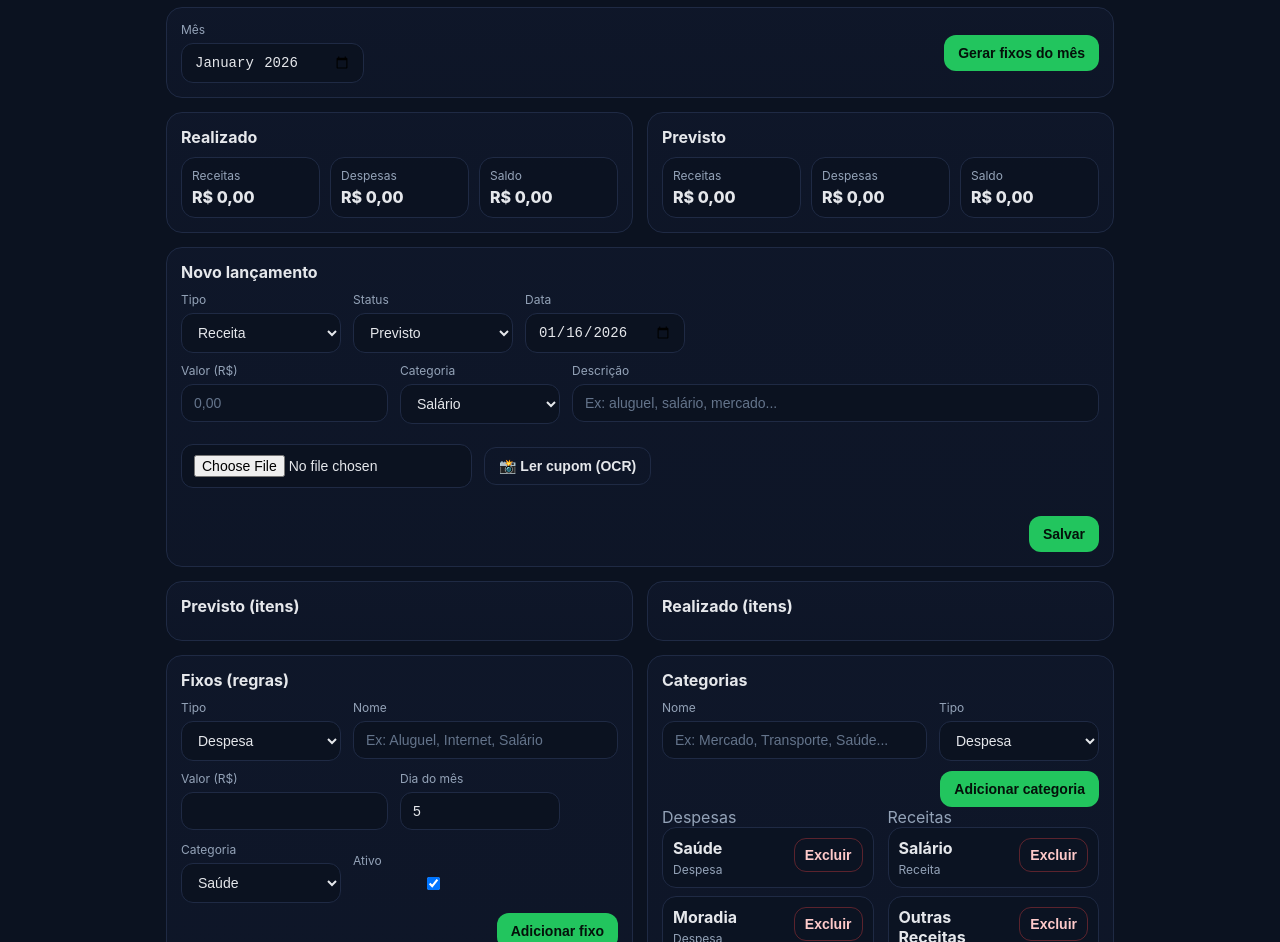
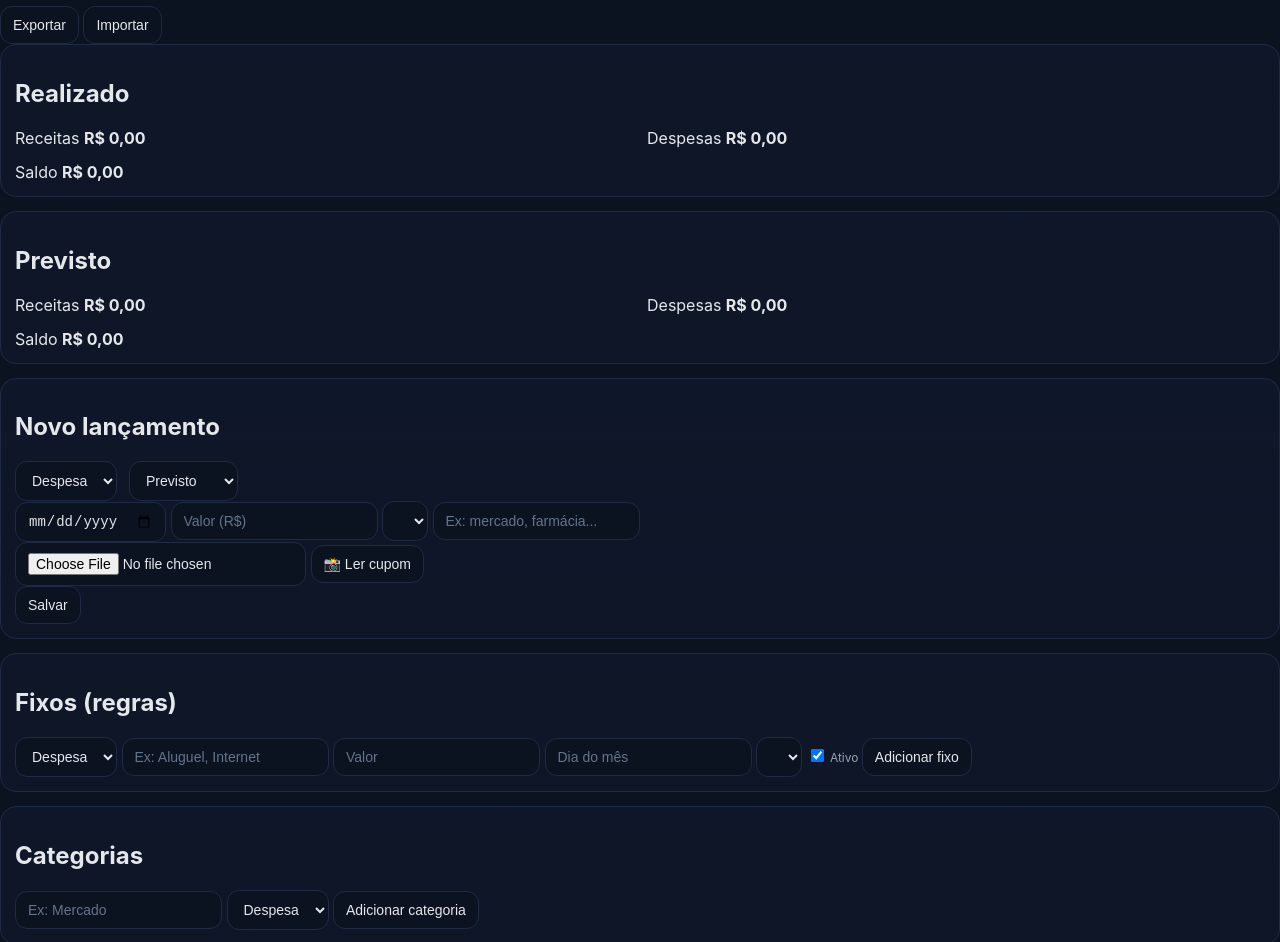
Before and after one commit to thiagocaceresdasilva-dotcom/Financas-pwa, a plain HTML site: page index.html in a window 1280 px wide. Shown: the part 76-1018 px from the top of the page. Drawn offline with Linux system fonts and the light colour scheme.

Commit message:
Update index.html

```diff
--- a/index.html
+++ b/index.html
@@ -1,249 +1,124 @@
-<!doctype html>
+<!DOCTYPE html>
 <html lang="pt-BR">
 <head>
-  <meta charset="utf-8" />
-  <meta name="viewport" content="width=device-width,initial-scale=1,viewport-fit=cover" />
-  <meta name="theme-color" content="#111827" />
+  <meta charset="UTF-8" />
+  <meta name="viewport" content="width=device-width, initial-scale=1.0" />
   <title>Finanças</title>
 
-  <link rel="manifest" href="./manifest.json" />
-  <link rel="stylesheet" href="./styles.css" />
+  <link rel="manifest" href="manifest.json">
+  <link rel="stylesheet" href="styles.css">
 
-  <!-- OCR (Cupom) -->
-  <script src="https://unpkg.com/tesseract.js@5/dist/tesseract.min.js"></script>
+  <meta name="theme-color" content="#0b1220">
 </head>
+<body>
 
-<body>
-  <header class="topbar">
-    <div class="topbar__title">Finanças</div>
-    <div class="topbar__actions">
-      <button id="btnExport" class="btn btn--ghost" type="button">Exportar</button>
-
-      <label class="btn btn--ghost" for="fileImport">Importar</label>
-      <input id="fileImport" type="file" accept="application/json" hidden />
+<header class="top">
+  <h1>Finanças</h1>
+  <div class="top-actions">
+    <button id="exportar">Exportar</button>
+    <button id="importar">Importar</button>
   </div>
 </header>
 
-  <main class="container">
+<main>
 
+  <!-- RESUMO -->
   <section class="card">
-      <div class="row row--between row--center">
-        <div class="field">
-          <label>Mês</label>
-          <input id="monthPicker" type="month" />
-        </div>
-
-        <button id="btnGenerateFixos" class="btn" type="button">Gerar fixos do mês</button>
-      </div>
-    </section>
-
-    <section class="grid">
-      <div class="card">
-        <div class="card__title">Realizado</div>
-        <div class="kpis">
-          <div class="kpi">
-            <div class="kpi__label">Receitas</div>
-            <div id="realIncome" class="kpi__value">R$ 0,00</div>
-          </div>
-          <div class="kpi">
-            <div class="kpi__label">Despesas</div>
-            <div id="realExpense" class="kpi__value">R$ 0,00</div>
-          </div>
-          <div class="kpi">
-            <div class="kpi__label">Saldo</div>
-            <div id="realBalance" class="kpi__value">R$ 0,00</div>
-          </div>
-        </div>
-      </div>
-
-      <div class="card">
-        <div class="card__title">Previsto</div>
-        <div class="kpis">
-          <div class="kpi">
-            <div class="kpi__label">Receitas</div>
-            <div id="planIncome" class="kpi__value">R$ 0,00</div>
-          </div>
-          <div class="kpi">
-            <div class="kpi__label">Despesas</div>
-            <div id="planExpense" class="kpi__value">R$ 0,00</div>
-          </div>
-          <div class="kpi">
-            <div class="kpi__label">Saldo</div>
-            <div id="planBalance" class="kpi__value">R$ 0,00</div>
-          </div>
-        </div>
+    <h2>Realizado</h2>
+    <div class="grid">
+      <div>Receitas <strong id="rReceitas">R$ 0,00</strong></div>
+      <div>Despesas <strong id="rDespesas">R$ 0,00</strong></div>
+      <div>Saldo <strong id="rSaldo">R$ 0,00</strong></div>
     </div>
   </section>
 
   <section class="card">
-      <div class="card__title">Novo lançamento</div>
+    <h2>Previsto</h2>
+    <div class="grid">
+      <div>Receitas <strong id="pReceitas">R$ 0,00</strong></div>
+      <div>Despesas <strong id="pDespesas">R$ 0,00</strong></div>
+      <div>Saldo <strong id="pSaldo">R$ 0,00</strong></div>
+    </div>
+  </section>
 
-      <form id="entryForm" class="form">
+  <!-- NOVO LANÇAMENTO -->
+  <section class="card">
+    <h2>Novo lançamento</h2>
+
     <div class="row">
-          <div class="field">
-            <label>Tipo</label>
-            <select id="entryType">
-              <option value="income">Receita</option>
-              <option value="expense">Despesa</option>
+      <select id="tipo">
+        <option value="despesa">Despesa</option>
+        <option value="receita">Receita</option>
+      </select>
+
+      <select id="status">
+        <option value="previsto">Previsto</option>
+        <option value="realizado">Realizado</option>
       </select>
     </div>
 
-          <div class="field">
-            <label>Status</label>
-            <select id="entryStatus">
-              <option value="planned">Previsto</option>
-              <option value="settled">Realizado</option>
-            </select>
+    <input type="date" id="data">
+    <input type="number" id="valor" placeholder="Valor (R$)" step="0.01">
+    <select id="categoria"></select>
+    <input type="text" id="descricao" placeholder="Ex: mercado, farmácia...">
+
+    <!-- OCR -->
+    <div class="ocr-box">
+      <input type="file" id="ocrFile" accept="image/*" capture="environment">
+      <button id="lerCupom">📸 Ler cupom</button>
+      <small id="ocrStatus"></small>
     </div>
 
-          <div class="field">
-            <label>Data</label>
-            <input id="entryDate" type="date" />
-          </div>
-        </div>
-
-        <div class="row">
-          <div class="field">
-            <label>Valor (R$)</label>
-            <input id="entryAmount" type="number" step="0.01" placeholder="0,00" required />
-          </div>
-
-          <div class="field">
-            <label>Categoria</label>
-            <select id="entryCategory"></select>
-          </div>
-
-          <div class="field field--grow">
-            <label>Descrição</label>
-            <input id="entryNote" type="text" placeholder="Ex: aluguel, salário, mercado..." />
-          </div>
-        </div>
-
-        <!-- OCR CUPOM -->
-        <div class="row" style="gap:12px; align-items:center; margin-top:10px;">
-          <input id="receiptFile" type="file" accept="image/*" capture="environment" />
-          <button id="scanReceipt" class="btn btn--ghost" type="button">📸 Ler cupom (OCR)</button>
-        </div>
-        <div id="ocrStatus" class="muted" style="margin-top:8px;"></div>
-        <img id="receiptPreview" style="display:none; width:100%; margin-top:10px; border-radius:12px;" />
-
-        <div class="row row--end">
-          <button class="btn" type="submit">Salvar</button>
-        </div>
-      </form>
+    <button class="primary" id="salvar">Salvar</button>
   </section>
 
-    <section class="grid">
-      <div class="card">
-        <div class="card__title">Previsto (itens)</div>
-        <ul id="plannedList" class="list"></ul>
-      </div>
+  <!-- FIXOS -->
+  <section class="card">
+    <h2>Fixos (regras)</h2>
 
-      <div class="card">
-        <div class="card__title">Realizado (itens)</div>
-        <ul id="settledList" class="list"></ul>
-      </div>
+    <select id="fixoTipo">
+      <option value="despesa">Despesa</option>
+      <option value="receita">Receita</option>
+    </select>
+
+    <input type="text" id="fixoNome" placeholder="Ex: Aluguel, Internet">
+    <input type="number" id="fixoValor" placeholder="Valor">
+    <input type="number" id="fixoDia" placeholder="Dia do mês">
+
+    <select id="fixoCategoria"></select>
+
+    <label>
+      <input type="checkbox" id="fixoAtivo" checked>
+      Ativo
+    </label>
+
+    <button class="primary" id="addFixo">Adicionar fixo</button>
   </section>
 
-    <section class="grid">
-      <div class="card">
-        <div class="card__title">Fixos (regras)</div>
+  <!-- CATEGORIAS -->
+  <section class="card">
+    <h2>Categorias</h2>
 
-        <form id="ruleForm" class="form">
-          <div class="row">
-            <div class="field">
-              <label>Tipo</label>
-              <select id="ruleType">
-                <option value="expense">Despesa</option>
-                <option value="income">Receita</option>
+    <input type="text" id="catNome" placeholder="Ex: Mercado">
+    <select id="catTipo">
+      <option value="despesa">Despesa</option>
+      <option value="receita">Receita</option>
     </select>
-            </div>
 
-            <div class="field field--grow">
-              <label>Nome</label>
-              <input id="ruleTitle" placeholder="Ex: Aluguel, Internet, Salário" required />
-            </div>
-          </div>
+    <button class="primary" id="addCategoria">Adicionar categoria</button>
 
-          <div class="row">
-            <div class="field">
-              <label>Valor (R$)</label>
-              <input id="ruleAmount" type="number" step="0.01" required />
-            </div>
-
-            <div class="field">
-              <label>Dia do mês</label>
-              <input id="ruleDay" type="number" min="1" max="31" value="5" required />
-            </div>
-
-            <div class="field">
-              <label>Categoria</label>
-              <select id="ruleCategory"></select>
-            </div>
-
-            <div class="field field--center">
-              <label>Ativo</label>
-              <input id="ruleActive" type="checkbox" checked />
-            </div>
-          </div>
-
-          <div class="row row--end">
-            <button class="btn" type="submit">Adicionar fixo</button>
-          </div>
-        </form>
-
-        <ul id="rulesList" class="list"></ul>
-      </div>
-
-      <div class="card">
-        <div class="card__title">Categorias</div>
-
-        <form id="catForm" class="form">
-          <div class="row">
-            <div class="field field--grow">
-              <label>Nome</label>
-              <input id="catName" placeholder="Ex: Mercado, Transporte, Saúde..." required />
-            </div>
-
-            <div class="field">
-              <label>Tipo</label>
-              <select id="catType">
-                <option value="expense">Despesa</option>
-                <option value="income">Receita</option>
-              </select>
-            </div>
-          </div>
-
-          <div class="row row--end">
-            <button class="btn" type="submit">Adicionar categoria</button>
-          </div>
-        </form>
-
-        <div class="subgrid">
-          <div>
-            <div class="muted">Despesas</div>
-            <ul id="catsExpense" class="list"></ul>
-          </div>
-          <div>
-            <div class="muted">Receitas</div>
-            <ul id="catsIncome" class="list"></ul>
-          </div>
-        </div>
-      </div>
+    <div id="listaCategorias"></div>
   </section>
 
-    <footer class="footer muted">
-      Dica: Exportar salva um JSON (backup). Importar restaura tudo.
-    </footer>
 </main>
 
-  <script src="./db.js"></script>
-  <script src="./app.js"></script>
-
+<script src="db.js"></script>
+<script src="app.js"></script>
 <script>
-    if ("serviceWorker" in navigator) {
-      navigator.serviceWorker.register("./sw.js");
+  if ('serviceWorker' in navigator) {
+    navigator.serviceWorker.register('sw.js');
   }
 </script>
+
 </body>
 </html>
```
Lines whose indentation alone changed are shown as unchanged.
